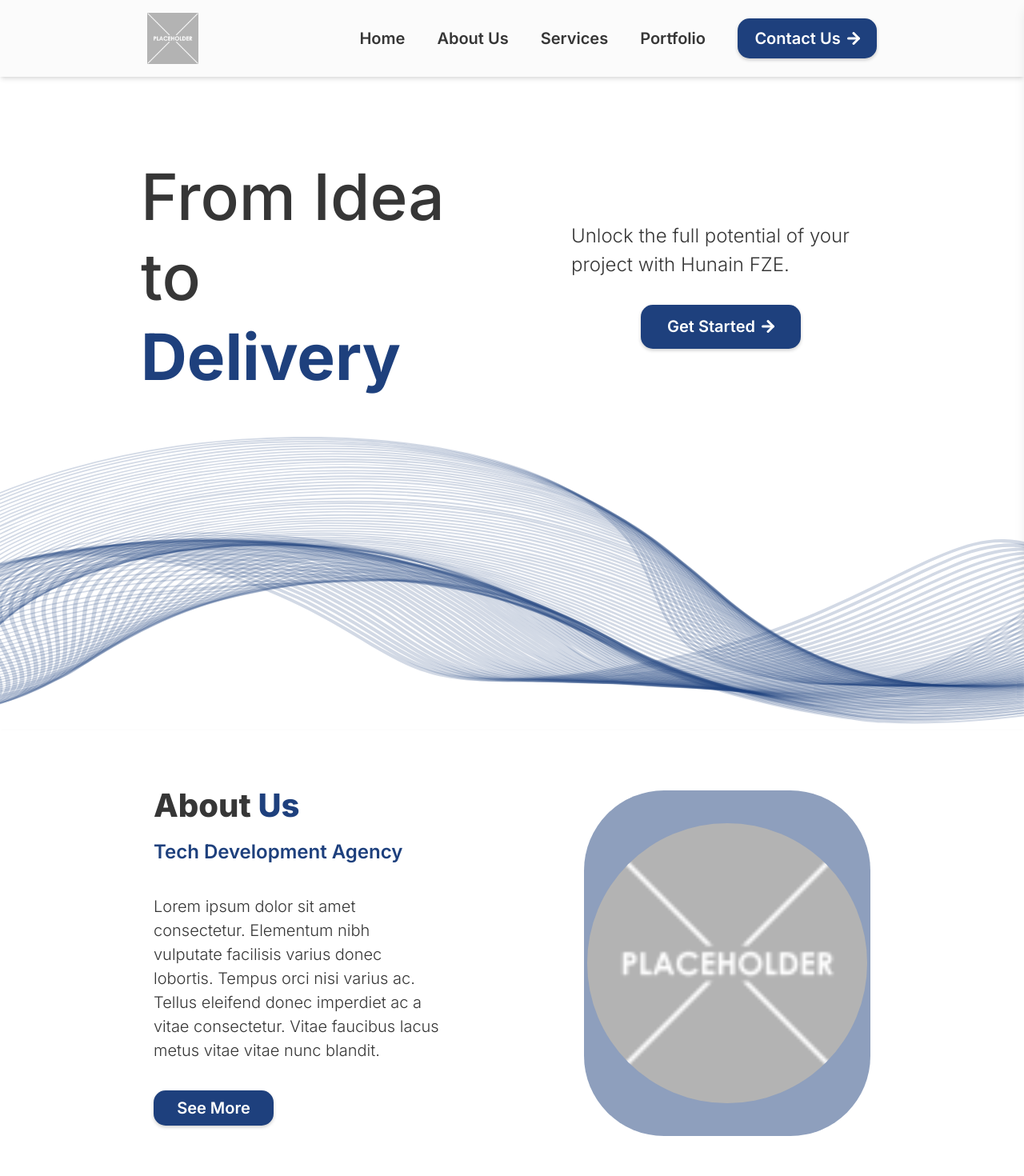
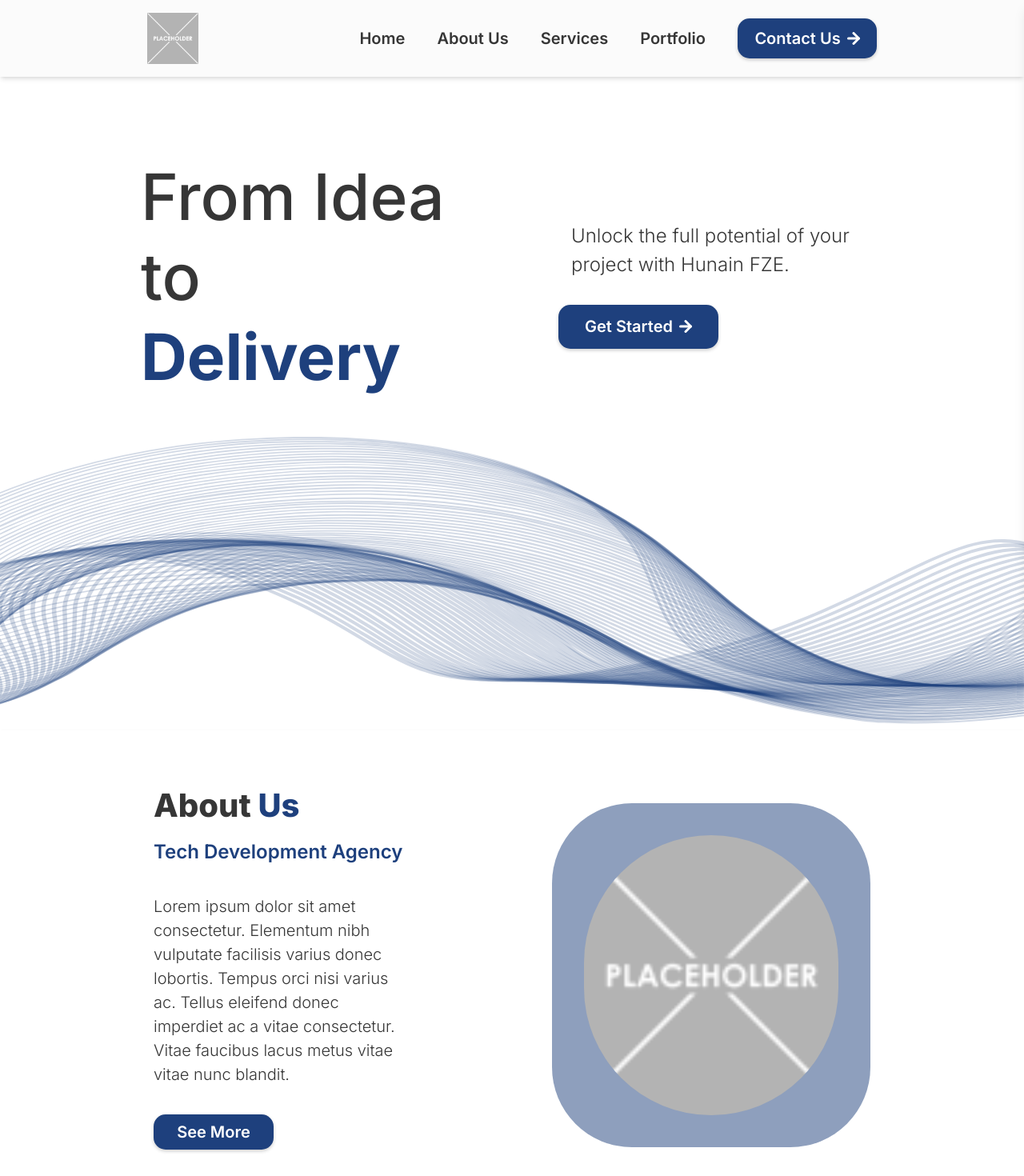
Before and after one commit to Momen-Assaf/HunainFZE, a React (Create React App) app: page / in a window 1280 px wide. Shown: the top 1470 px of the page at 80% size. Built offline with nearby package versions, Linux system fonts and the light colour scheme.

Commit message:
about us complete & minor changes on hero section

```diff
--- a/src/components/AboutUs.tsx
+++ b/src/components/AboutUs.tsx
@@ -13,9 +13,9 @@ const AboutUs = () => {
                 boxShadow: theme.boxShadow.light,
             }}
         >
-            <div className="w-3/4 mx-auto flex flex-col lg:flex-row items-center gap-10 px-8 py-16">
+            <div className="w-11/12 lg:w-3/4 mx-auto flex flex-col lg:flex-row items-center gap-10 px-8 py-16">
                 {/* Left Section */}
-                <div className="flex flex-col flex-1 items-start pb-6">
+                <div className="flex flex-col flex-1 lg:items-start pb-6">
                     {/* Heading */}
                     <h2
                         style={{
@@ -44,7 +44,7 @@ const AboutUs = () => {
 
                     {/* Paragraph */}
                     <p
-                        className="text-lg font-light leading-relaxed text-start"
+                        className="text-lg font-light leading-relaxed text-center lg:text-start"
                         style={{
                             fontFamily: theme.fonts.primary,
                             color: theme.colors.textDark,
@@ -60,16 +60,18 @@ const AboutUs = () => {
                         lacus metus vitae vitae nunc blandit.
                     </p>
 
-                    {/* Button */}
-                    <CustomButton
-                        buttonClass="w-[150px] h-[44px]" // Button size
-                        text="See More"
-                    />
+                    <div className="flex justify-center lg:justify-start">
+                        {/* Button */}
+                        <CustomButton
+                            buttonClass="w-[150px] h-[44px]" // Button size
+                            text="See More"
+                        />
+                    </div>
                 </div>
 
                 {/* Right Section */}
                 <div
-                    className="flex-1 flex justify-center items-center bg-opacity-50 ms-[140px] w-[484px] h-[432px]"
+                    className="flex-1 flex justify-center items-center bg-opacity-50 lg:ms-[140px] p-10"
                     style={{
                         backgroundColor: `${theme.colors.primary}80`, // 50% opacity of primary
                         borderRadius: theme.borderRadius.xlg,
--- a/src/pages/Landing/components/HeroSection.tsx
+++ b/src/pages/Landing/components/HeroSection.tsx
@@ -37,7 +37,7 @@ const HeroSection = () => {
         </div>
 
         {/* Right Section */}
-        <div className="flex-1 flex flex-col items-center p-4">
+        <div className="flex-1 flex flex-col items-center lg:items-start p-4">
           <p
             className="lg:text-start pb-5 pt-5 text-center pl-4"
             style={{
@@ -52,7 +52,7 @@ const HeroSection = () => {
           <CustomButton
             text="Get Started"
             icon={arrowIcon}
-            buttonClass="w-[200px] h-[55px] items-center mt-3"
+            buttonClass="w-[200px] h-[55px] mt-3"
           />
         </div>
       </div>
```
